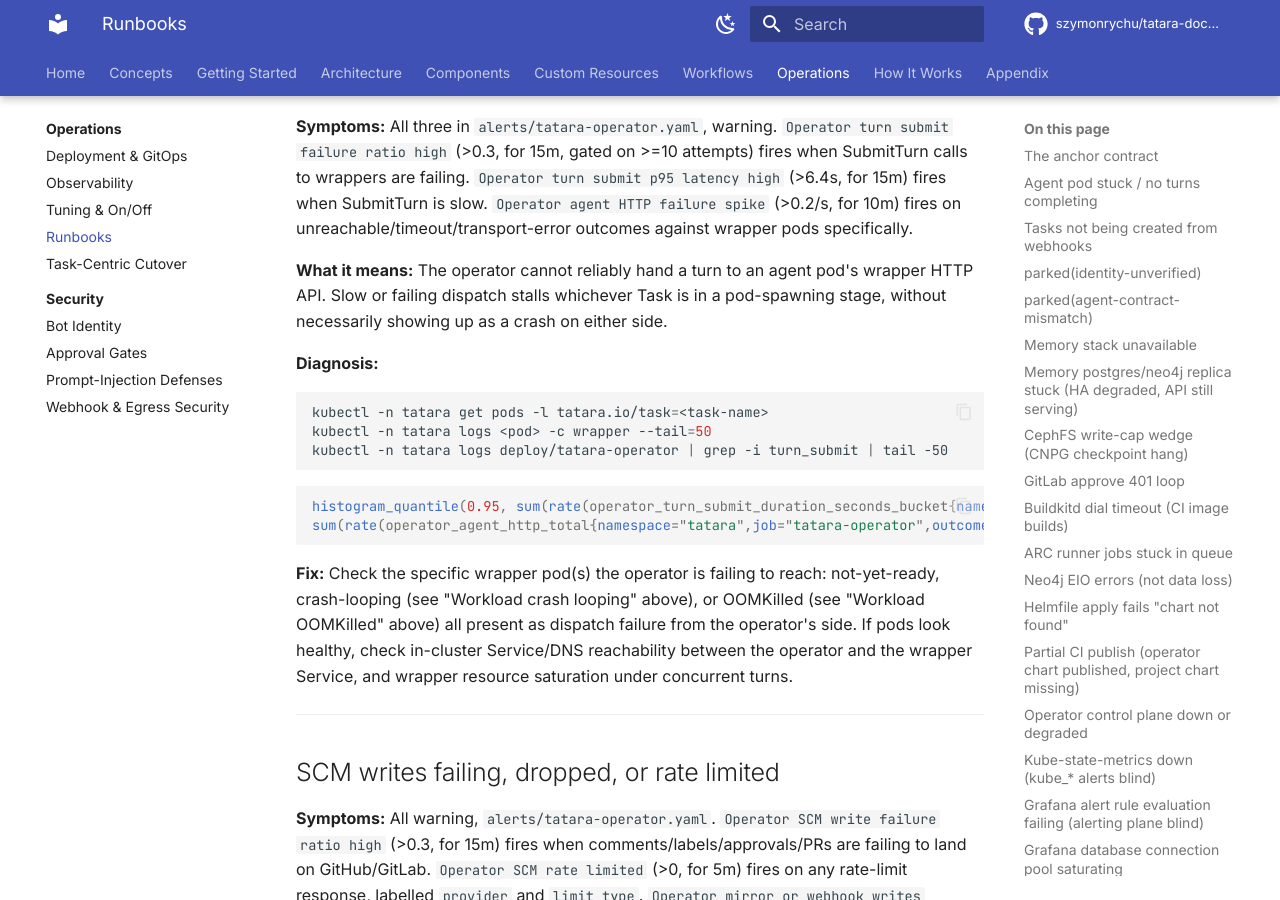
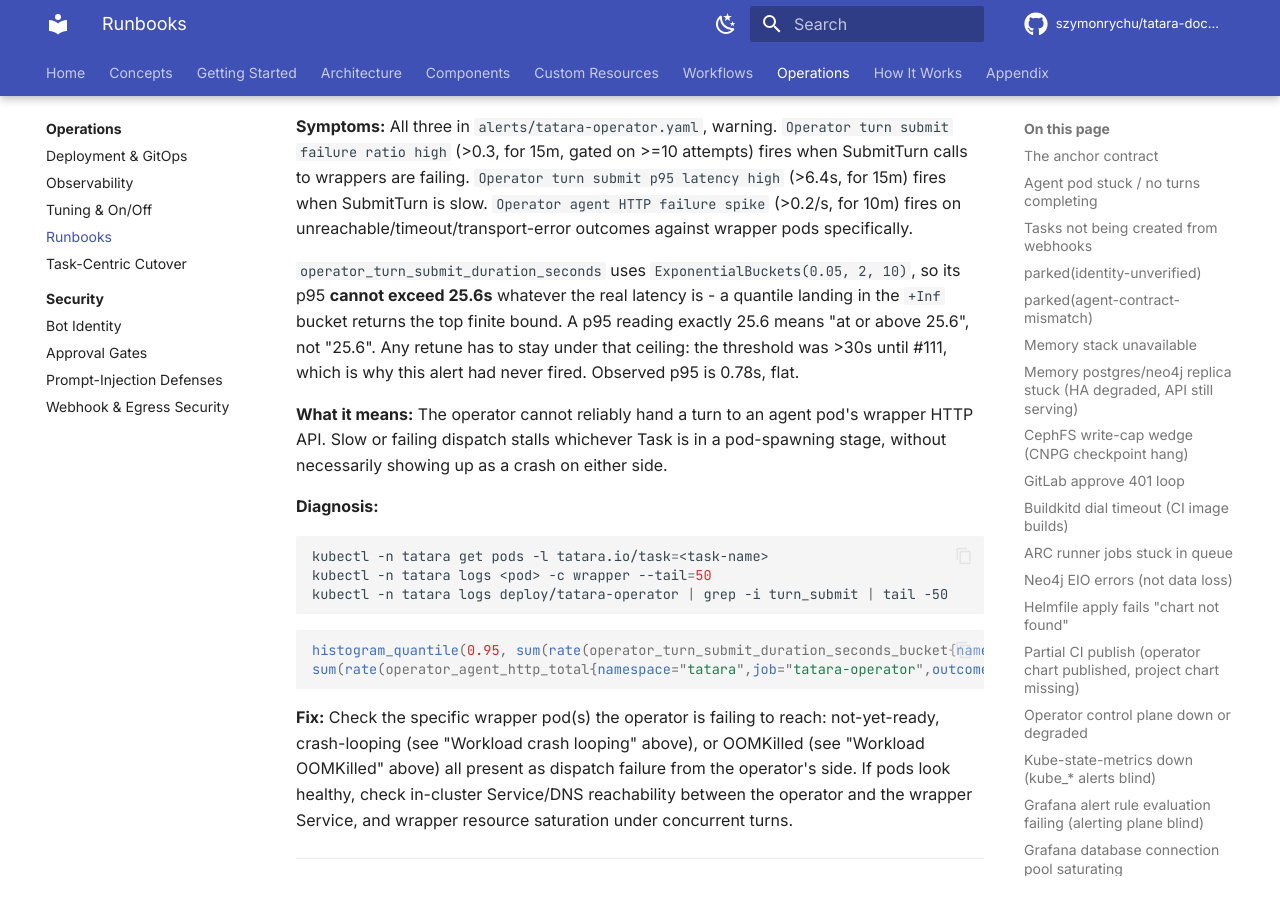
Before and after one commit to szymonrychu/tatara-documentation, an MkDocs documentation site: the page built from docs/operations/runbooks.md, in a window 1280 px wide and 900 px high, scrolled down 17899 px. Built offline with MkDocs 1.6.1 and Material for MkDocs 9.7.7, drawn with Linux system fonts in a browser that asks for light colours; comment, search, counter and statistics services are not loaded; the version menu is left out; some of the changed text lies outside the part shown.

Commit message:
docs: record the bucket ceiling a responder retuning either p95 must stay under
Both thresholds moved because the old one sat above the largest value the
quantile can return, and neither section said the ceiling existed - so the next
person to retune could reintroduce the same inert rule. Also tells a responder
that a p95 pinned at 25.6 or 10 means 'at or above', not that value.

```diff
--- a/docs/operations/runbooks.md
+++ b/docs/operations/runbooks.md
@@ -584,6 +584,8 @@
 
 **Symptoms:** All three in `alerts/tatara-operator.yaml`, warning. `Operator turn submit failure ratio high` (>0.3, for 15m, gated on >=10 attempts) fires when SubmitTurn calls to wrappers are failing. `Operator turn submit p95 latency high` (>6.4s, for 15m) fires when SubmitTurn is slow. `Operator agent HTTP failure spike` (>0.2/s, for 10m) fires on unreachable/timeout/transport-error outcomes against wrapper pods specifically.
 
+`operator_turn_submit_duration_seconds` uses `ExponentialBuckets(0.05, 2, 10)`, so its p95 **cannot exceed 25.6s** whatever the real latency is - a quantile landing in the `+Inf` bucket returns the top finite bound. A p95 reading exactly 25.6 means "at or above 25.6", not "25.6". Any retune has to stay under that ceiling: the threshold was >30s until #111, which is why this alert had never fired. Observed p95 is 0.78s, flat.
+
 **What it means:** The operator cannot reliably hand a turn to an agent pod's wrapper HTTP API. Slow or failing dispatch stalls whichever Task is in a pod-spawning stage, without necessarily showing up as a crash on either side.
 
 **Diagnosis:**
@@ -1314,6 +1316,8 @@
 
 **Symptoms:** `Memory LightRAG call error ratio high` (warning, `alerts/tatara-memory.yaml`) fires when more than 10% of `tatara-memory`'s calls into LightRAG error over 10m. `Memory LightRAG call p95 latency high` (warning, same file) fires when the p95 call latency exceeds 5s over 10m, evaluated only while calls are actually happening. That 5s is armed blind - no `lightrag_*` series has ever been scraped, so the rule has never observed its own subject; retune it once real data exists.
 
+`lightrag_call_duration_seconds` uses `prometheus.DefBuckets`, so its p95 **cannot exceed 10s**; a reading of exactly 10 means "at or above 10". Any retune has to stay under that ceiling. The threshold was >30s until #111, so this alert was structurally unable to fire even had the series existed.
+
 **What it means:** `tatara-memory` proxies every ingest and query operation through LightRAG (`deploy/mem-<project>-lightrag`), which itself depends on Neo4j for the graph and Postgres for KV/vectors. A high error ratio or p95 latency here means the LightRAG backend is failing or slow to respond - agent `query`/`code_*` lookups and ingest jobs pushing chunks both degrade together, since they share this one call path.
 
 **Diagnosis:**
```
